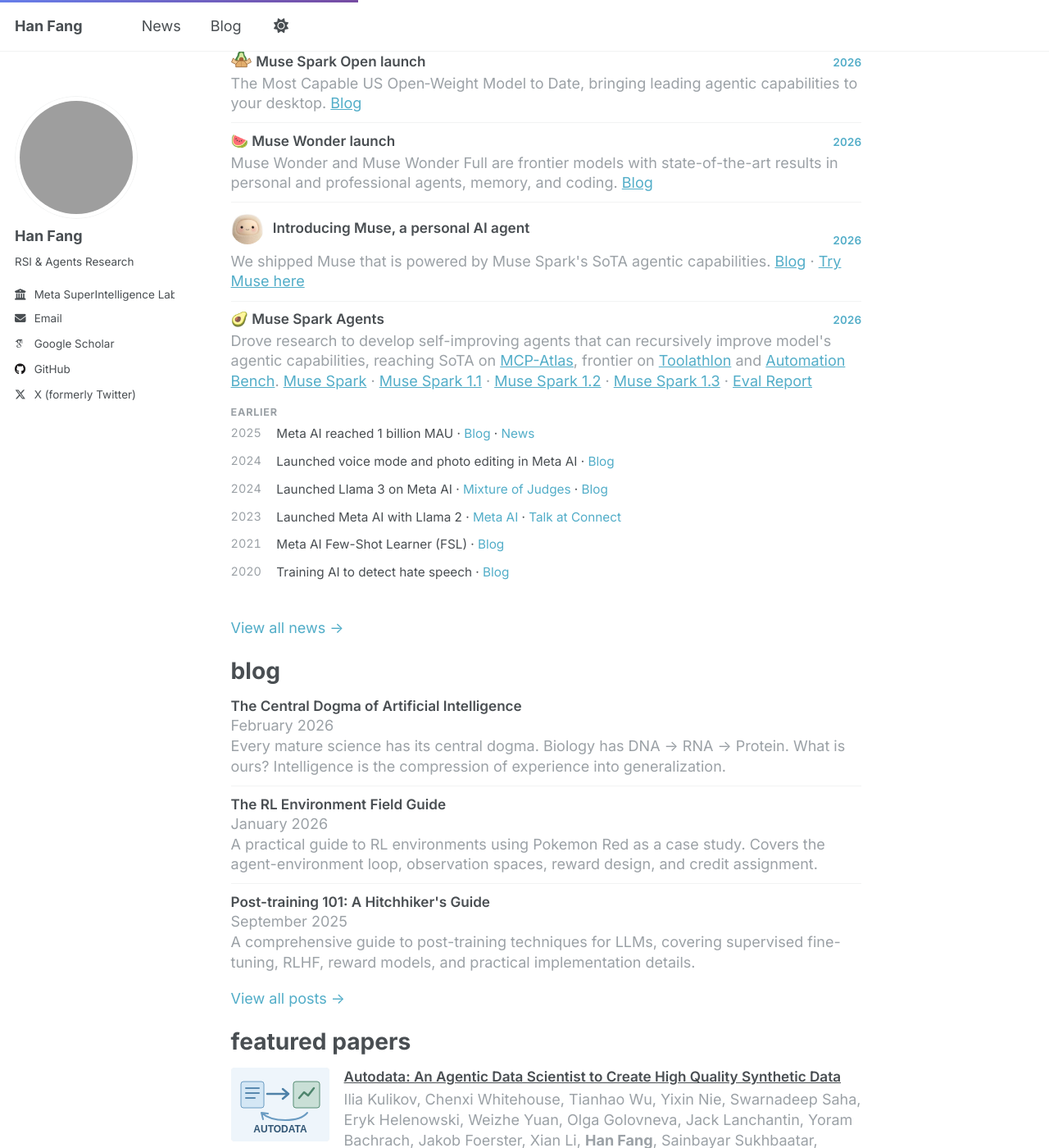
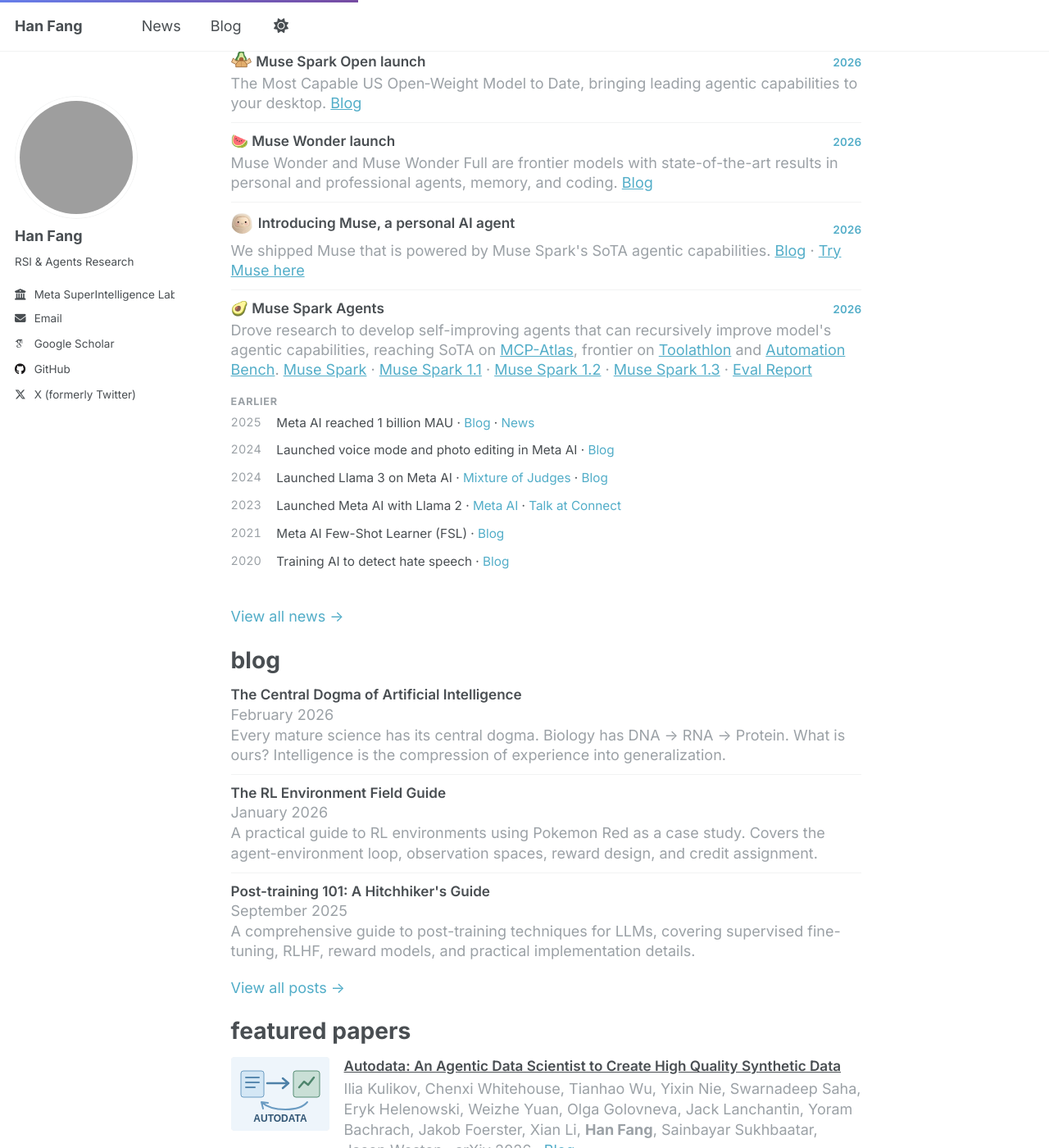
Before and after one commit to hanfang/hanfang.github.io, a Jekyll site: the page built from _pages/about.md, in a window 1280 px wide and 1400 px high, scrolled down 469 px. Shown: the whole window at 82% size. Built offline with Jekyll 4.4.1, drawn with Linux system fonts in a browser that asks for light colours; some web fonts are replaced.

Commit message:
Reduce Muse mascot size in news

```diff
--- a/assets/css/custom.scss
+++ b/assets/css/custom.scss
@@ -273,12 +273,12 @@
 .news-title-with-mascot {
   display: flex;
   align-items: center;
-  gap: 0.6rem;
+  gap: 0.35rem;
 }
 
 .news-item__mascot {
-  width: 2.25rem;
-  height: 2.25rem;
+  width: 1.5rem;
+  height: 1.5rem;
   object-fit: cover;
   border-radius: 50%;
   flex-shrink: 0;
```
